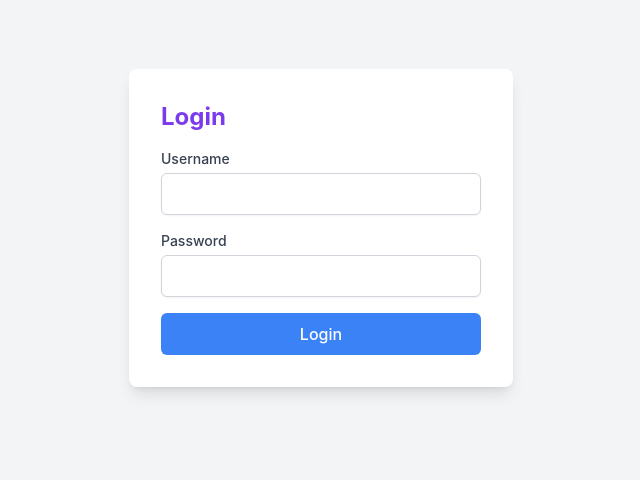
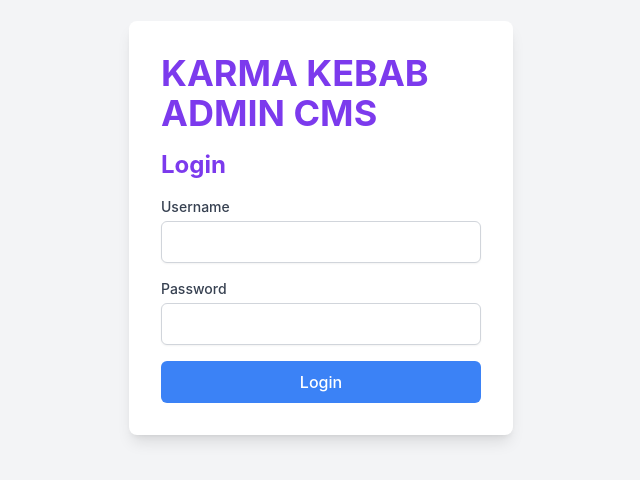
Before and after one commit to Catalin246/cms-karma-kebab, a Vue app: page /login in a window 1280 px wide. Shown: the part 172-652 px from the top of the page, without its empty margins (319-959 px from the left). Built offline with nearby package versions, Linux system fonts and the light colour scheme.

Commit message:
Add header for Karma Kebab Admin CMS on login page

```diff
--- a/src/login.vue
+++ b/src/login.vue
@@ -1,6 +1,7 @@
 <template>
   <div class="flex justify-center items-center min-h-screen bg-gray-100">
     <div class="bg-white p-8 rounded-lg shadow-lg w-96">
+      <h2 class="text-4xl font-bold mb-4 text-violet-600">KARMA KEBAB ADMIN CMS</h2>
       <h2 class="text-2xl font-bold mb-4 text-violet-600">Login</h2>
 
       <!-- Display error message if login failed -->
```
